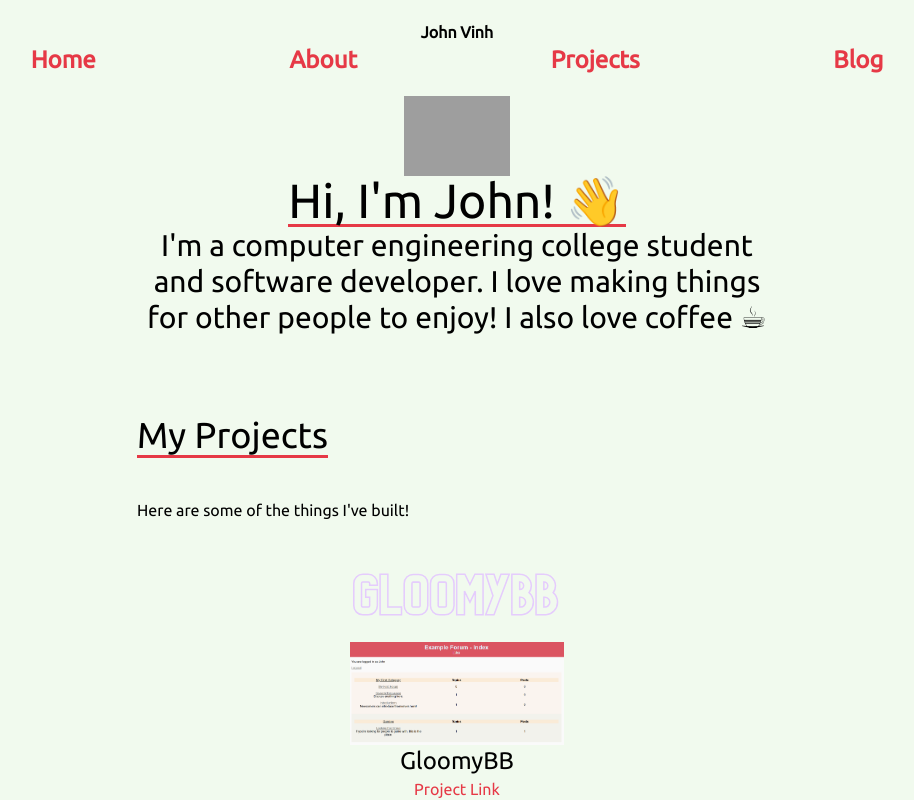
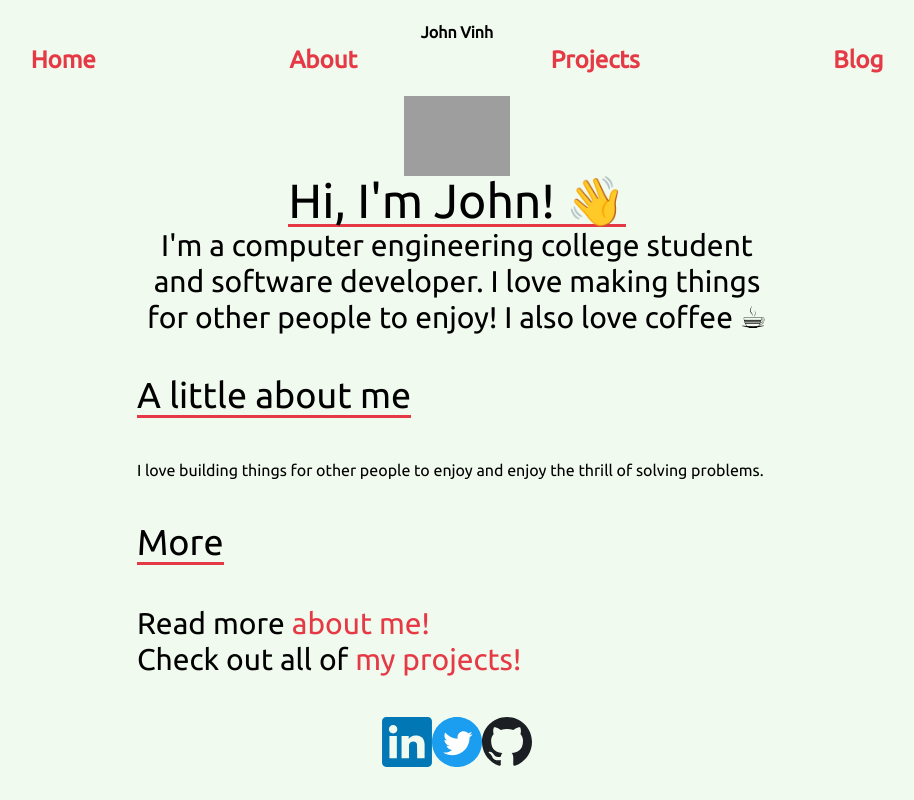
Before and after one commit to johnvinh/john-vinh-website, a SvelteKit app: page / in a window 1280 px wide. Shown: the top 800 px of the page, without its empty margins (183-1097 px from the left). Built offline with nearby package versions, Linux system fonts and the light colour scheme; grey boxes are pictures that could not be loaded.

Commit message:
Remove projects from homepage

```diff
--- a/src/routes/+page.svelte
+++ b/src/routes/+page.svelte
@@ -1,10 +1,17 @@
 <script>
     import TopHeader from '../components/TopHeader.svelte';
     import Projects from '../components/Projects.svelte';
+    import Subtitle from '../components/Subtitle.svelte';
 </script>
 
 <svelte:head>
     <title>John Vinh: Software Developer</title>
 </svelte:head>
 <TopHeader />
-<Projects />
+<Subtitle>A little about me</Subtitle>
+<p>I love building things for other people to enjoy and enjoy the thrill of solving problems.</p>
+<Subtitle>More</Subtitle>
+<ul>
+    <li class="text-3xl">Read more <a href="/about">about me!</a></li>
+    <li class="text-3xl">Check out all of <a href="/projects">my projects!</a></li>
+</ul>
```
